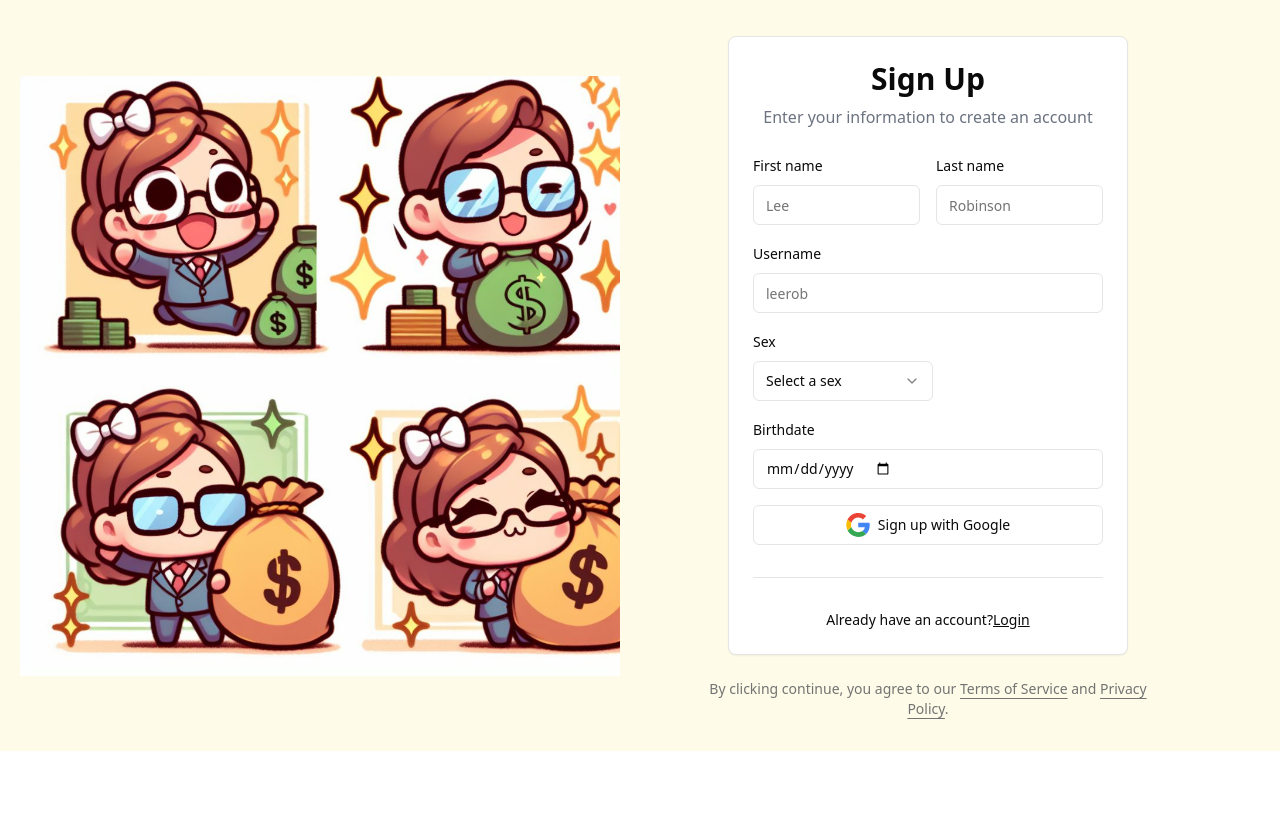
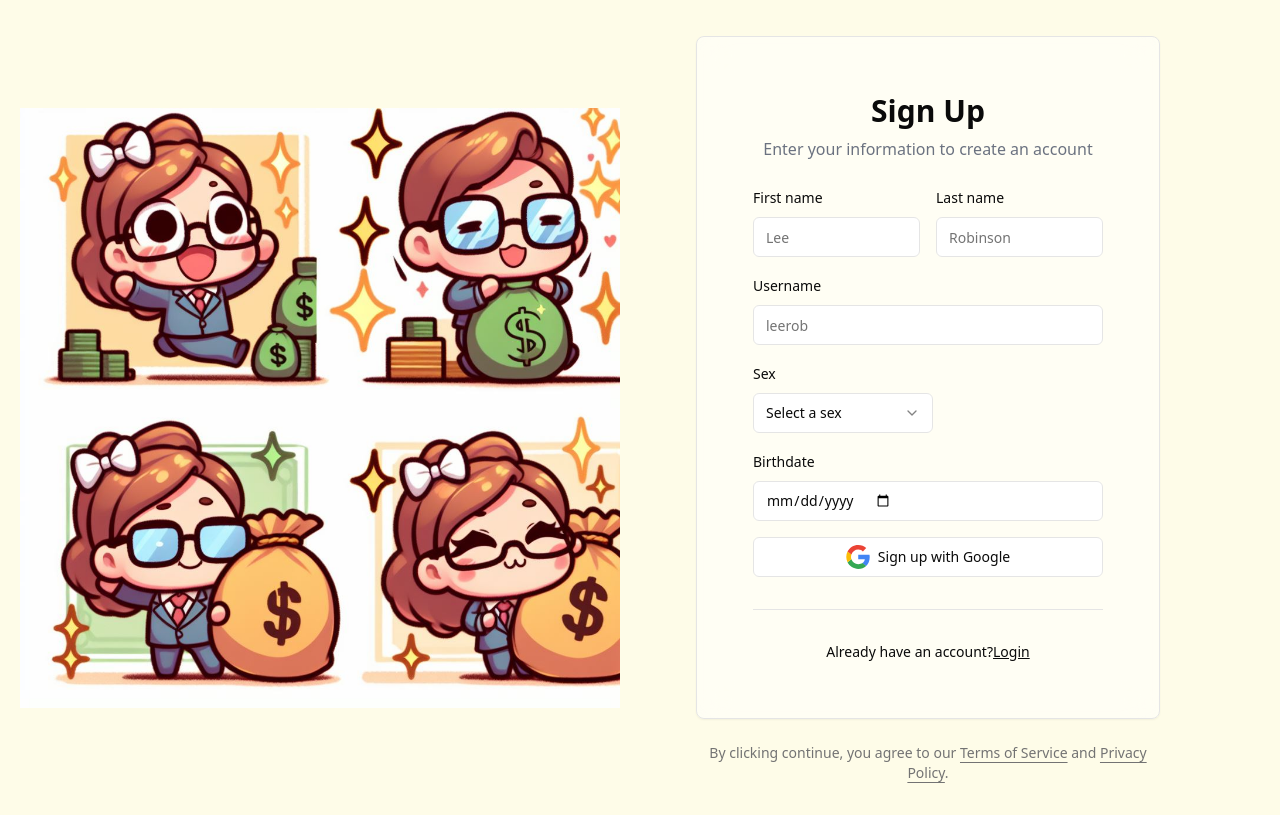
Before and after one commit to PeerDepsTeam/UI, a React (Vite) app: page /signup in a window 1280 px wide. Built offline with nearby package versions, Linux system fonts and the light colour scheme.

Commit message:
chore: add background

```diff
--- a/src/pages/signup/Signup.tsx
+++ b/src/pages/signup/Signup.tsx
@@ -17,9 +17,9 @@ export const Signup: FC = () => {
             width={600}
           ></img>
         </div>
-        <div className="mt-0 lg:p-8 ">
+        <div className="mt-0  lg:p-8">
           <div className="flex w-full flex-col justify-center space-y-6  lg:max-w-lg">
-            <Card className="mx-auto mt-1 max-w-[500px] space-y-6">
+            <Card className="mx-auto mt-1 max-w-[500px] space-y-6 bg-white bg-opacity-50 p-8 backdrop-blur-lg backdrop-filter">
               <CardContent className="mt-6">
                 <div className="mx-auto max-w-[350px] space-y-6">
                   <div className="space-y-2 text-center">
```
